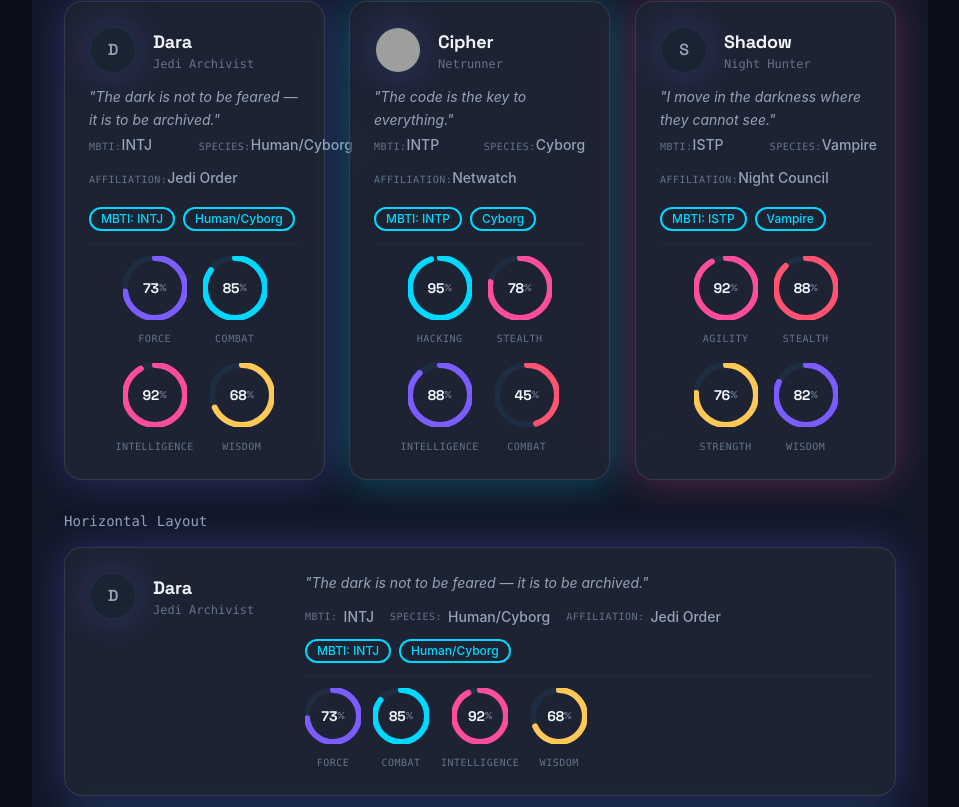
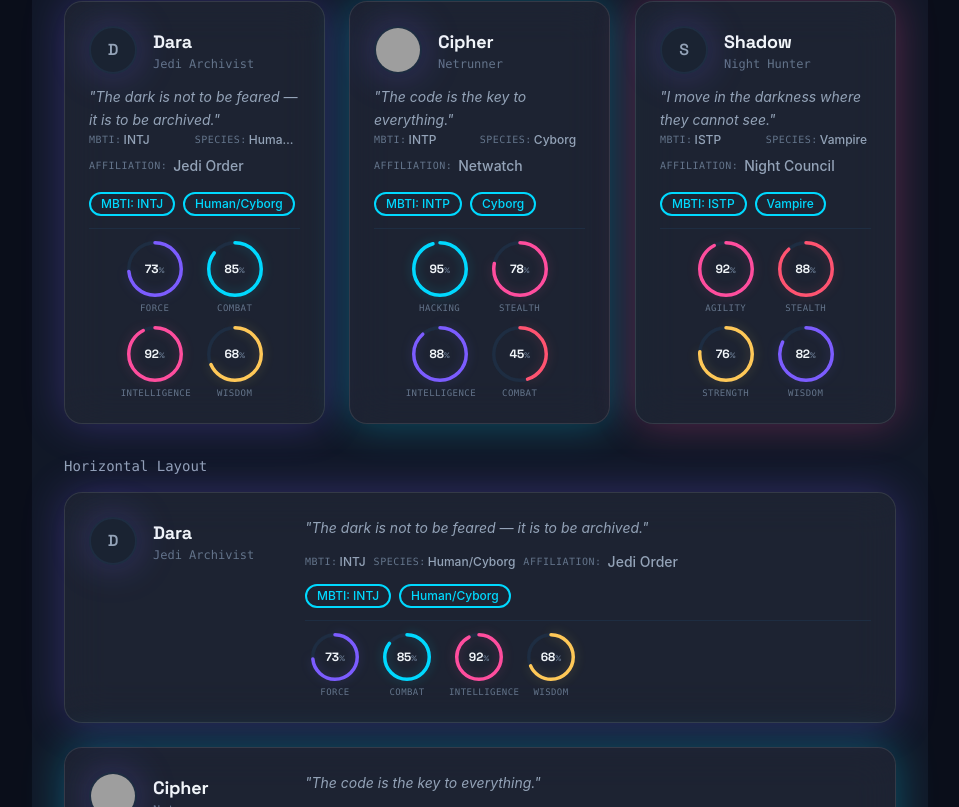
Before and after one commit to idarigan/dara-ui, a React (Vite) app: page / in a window 1280 px wide. Shown: the part 9473-10280 px from the top of the page, without its empty margins (160-1119 px from the left). Built offline with nearby package versions, Linux system fonts and the light colour scheme; grey boxes are pictures that could not be loaded; a web font is replaced by a local one.

Commit message:
feat: replace progress bars with radial rings in CharacterCard

```diff
--- a/src/components/CharacterCard/CharacterCard.tsx
+++ b/src/components/CharacterCard/CharacterCard.tsx
@@ -85,7 +85,7 @@ export interface CharacterCardProps {
  * - 3D tilt effect on hover
  * - Glow variants
  * - Theme-aware colors
- * - Uses Avatar, Badge components
+ * - Uses Avatar and Badge components
  */
 export const CharacterCard: React.FC<CharacterCardProps> = ({
   name,
@@ -109,23 +109,17 @@ export const CharacterCard: React.FC<CharacterCardProps> = ({
   // Handle 3D tilt on mouse move
   const handleMouseMove = (e: React.MouseEvent<HTMLDivElement>) => {
     if (!cardRef.current) return;
-
     const rect = cardRef.current.getBoundingClientRect();
     const x = e.clientX - rect.left;
     const y = e.clientY - rect.top;
     const centerX = rect.width / 2;
     const centerY = rect.height / 2;
-
     const rotateX = ((y - centerY) / centerY) * -8;
     const rotateY = ((x - centerX) / centerX) * 8;
-
     setRotation({ x: rotateX, y: rotateY });
   };
 
-  const handleMouseEnter = () => {
-    setIsHovering(true);
-  };
-
+  const handleMouseEnter = () => setIsHovering(true);
   const handleMouseLeave = () => {
     setIsHovering(false);
     setRotation({ x: 0, y: 0 });
@@ -138,10 +132,7 @@ export const CharacterCard: React.FC<CharacterCardProps> = ({
     pink: "glow-pink",
     none: "",
   };
-
   const glowClass = glowStyles[glow] || "";
-
-  // Determine if horizontal
   const isHorizontal = layout === "horizontal";
 
   // Stat color mapping for radial rings
@@ -162,56 +153,93 @@ export const CharacterCard: React.FC<CharacterCardProps> = ({
   };
 
   // Render radial stat ring
-  const renderStatRing = (stat: CharacterStat, index: number) => {
+  const renderStatRing = (stat: CharacterStat) => {
     const percentage = Math.min(100, Math.max(0, stat.value));
-    const size = isHorizontal ? 56 : 64;
-    const strokeWidth = 4;
+    const size = isHorizontal ? 48 : 56;
+    const strokeWidth = 3.5;
     const radius = (size - strokeWidth) / 2;
     const circumference = 2 * Math.PI * radius;
     const offset = circumference - (percentage / 100) * circumference;
+    const colorClass = getStatColor(stat.color);
+
+    // Fixed width so every item is identical → perfect equal spacing between ring centers
+    const itemWidth = isHorizontal ? 60 : 68;
 
     return (
-      <div key={index} className="text-center flex-shrink-0">
-        <div className="relative inline-flex">
+      <div
+        className="flex flex-col items-center flex-shrink-0"
+        style={{ width: itemWidth }}
+      >
+        <div className="relative" style={{ width: size, height: size }}>
+          {/* Glow ring behind */}
+          {percentage > 0 && (
+            <svg
+              className="absolute inset-0"
+              width={size}
+              height={size}
+              style={{ filter: "blur(6px)", opacity: 0.25 }}
+              viewBox={`0 0 ${size} ${size}`}
+            >
+              <circle
+                cx={size / 2}
+                cy={size / 2}
+                r={radius}
+                fill="none"
+                className={colorClass}
+                strokeWidth={strokeWidth}
+                strokeDasharray={circumference}
+                strokeDashoffset={offset}
+                strokeLinecap="round"
+                transform={`rotate(-90 ${size / 2} ${size / 2})`}
+              />
+            </svg>
+          )}
+
+          {/* Main ring */}
           <svg
+            className="relative"
             width={size}
             height={size}
-            className="stat-ring"
             viewBox={`0 0 ${size} ${size}`}
           >
-            {/* Background ring */}
+            {/* Background track */}
             <circle
               cx={size / 2}
               cy={size / 2}
               r={radius}
+              fill="none"
               stroke="var(--color-border-secondary)"
               strokeWidth={strokeWidth}
-              fill="none"
             />
-            {/* Progress ring */}
+            {/* Progress arc */}
             <circle
               cx={size / 2}
               cy={size / 2}
               r={radius}
-              className={getStatColor(stat.color)}
+              fill="none"
+              className={colorClass}
               strokeWidth={strokeWidth}
-              fill="none"
               strokeDasharray={circumference}
               strokeDashoffset={offset}
               strokeLinecap="round"
-              style={{
-                transition: "stroke-dashoffset 0.8s ease",
-              }}
+              transform={`rotate(-90 ${size / 2} ${size / 2})`}
+              style={{ transition: "stroke-dashoffset 0.8s ease" }}
             />
           </svg>
-          <span className="absolute inset-0 flex items-center justify-center font-heading font-bold text-sm text-[var(--color-text-primary)]">
-            {stat.value}
-            <span className="text-[10px] text-[var(--color-text-tertiary)]">
-              %
+
+          {/* Center value */}
+          <div className="absolute inset-0 flex items-center justify-center">
+            <span className="font-heading font-bold text-xs text-[var(--color-text-primary)]">
+              {stat.value}
+              <span className="text-[8px] text-[var(--color-text-tertiary)]">
+                %
+              </span>
             </span>
-          </span>
+          </div>
         </div>
-        <p className="text-[10px] uppercase tracking-wider text-[var(--color-text-tertiary)] font-mono mt-1">
+
+        {/* Label – perfectly centered under the ring, still has max-width */}
+        <p className="text-[9px] uppercase tracking-wider text-[var(--color-text-tertiary)] font-mono mt-1.5 text-center leading-tight max-w-full">
           {stat.label}
         </p>
       </div>
@@ -246,9 +274,7 @@ export const CharacterCard: React.FC<CharacterCardProps> = ({
           ${isHorizontal ? "flex-shrink-0 md:w-48" : "w-full"}
           flex flex-col
         `}
-        style={{
-          transform: "translateZ(20px)",
-        }}
+        style={{ transform: "translateZ(20px)" }}
       >
         {/* Portrait and Name */}
         <div className="flex items-center gap-4">
@@ -260,12 +286,12 @@ export const CharacterCard: React.FC<CharacterCardProps> = ({
             glow={glow !== "none" ? "purple" : undefined}
             bordered
           />
-          <div>
-            <h4 className="font-heading font-bold text-lg text-[var(--color-text-primary)]">
+          <div className="min-w-0 flex-1">
+            <h4 className="font-heading font-bold text-lg text-[var(--color-text-primary)] truncate">
               {name}
             </h4>
             {subtitle && (
-              <p className="text-[var(--color-text-tertiary)] text-xs font-mono">
+              <p className="text-[var(--color-text-tertiary)] text-xs font-mono truncate">
                 {subtitle}
               </p>
             )}
@@ -276,9 +302,7 @@ export const CharacterCard: React.FC<CharacterCardProps> = ({
         {quote && !isHorizontal && (
           <p
             className="text-[var(--color-text-secondary)] text-sm italic mt-3 leading-relaxed"
-            style={{
-              transform: "translateZ(10px)",
-            }}
+            style={{ transform: "translateZ(10px)" }}
           >
             "{quote}"
           </p>
@@ -291,74 +315,73 @@ export const CharacterCard: React.FC<CharacterCardProps> = ({
           ${isHorizontal ? "flex-1 min-w-0" : "w-full"}
           flex flex-col
         `}
-        style={{
-          transform: "translateZ(15px)",
-        }}
+        style={{ transform: "translateZ(15px)" }}
       >
         {/* Quote - only show in horizontal mode */}
         {quote && isHorizontal && (
           <p
-            className="text-[var(--color-text-secondary)] text-sm italic mb-3 leading-relaxed"
-            style={{
-              transform: "translateZ(10px)",
-            }}
+            className="text-[var(--color-text-secondary)] text-sm italic mb-3 leading-relaxed line-clamp-2"
+            style={{ transform: "translateZ(10px)" }}
           >
             "{quote}"
           </p>
         )}
 
-        {/* Details - flex wrap for horizontal, grid for vertical */}
+        {/* Details */}
         <div
           className={`
-            ${isHorizontal ? "flex flex-wrap gap-x-4 gap-y-1 mb-3" : "grid grid-cols-2 gap-2 mb-4"}
-          `}
-          style={{
-            transform: "translateZ(8px)",
-          }}
+    ${isHorizontal ? "flex flex-wrap gap-x-2 gap-y-1 mb-3" : "grid grid-cols-2 gap-y-2 mb-4"}
+  `}
+          style={{ transform: "translateZ(8px)" }}
         >
           {mbti && (
-            <div className={isHorizontal ? "flex items-center gap-1.5" : ""}>
-              <span className="text-[10px] uppercase tracking-wider text-[var(--color-text-tertiary)] font-mono">
+            <div
+              className={`flex items-center gap-0.5 min-w-0 ${isHorizontal ? "max-w-[calc(50%-0.5rem)]" : ""}`}
+            >
+              <span className="text-[10px] uppercase tracking-wider text-[var(--color-text-tertiary)] font-mono flex-shrink-0">
                 MBTI:
               </span>
-              <span className="text-sm font-medium text-[var(--color-text-secondary)]">
+              <span className="text-xs font-medium text-[var(--color-text-secondary)] truncate min-w-0">
                 {mbti}
               </span>
             </div>
           )}
+
           {species && (
-            <div className={isHorizontal ? "flex items-center gap-1.5" : ""}>
-              <span className="text-[10px] uppercase tracking-wider text-[var(--color-text-tertiary)] font-mono">
+            <div
+              className={`flex items-center gap-0.5 min-w-0 ${isHorizontal ? "max-w-[calc(50%-0.5rem)]" : ""}`}
+            >
+              <span className="text-[10px] uppercase tracking-wider text-[var(--color-text-tertiary)] font-mono flex-shrink-0">
                 Species:
               </span>
-              <span className="text-sm font-medium text-[var(--color-text-secondary)]">
+              <span className="text-xs font-medium text-[var(--color-text-secondary)] truncate min-w-0">
                 {species}
               </span>
             </div>
           )}
+
           {affiliation && (
             <div
               className={`
-                ${isHorizontal ? "flex items-center gap-1.5" : "col-span-2"}
-              `}
+      flex items-center gap-1.5 min-w-0
+      ${isHorizontal ? "max-w-full" : "col-span-2"}
+    `}
             >
-              <span className="text-[10px] uppercase tracking-wider text-[var(--color-text-tertiary)] font-mono">
+              <span className="text-[10px] uppercase tracking-wider text-[var(--color-text-tertiary)] font-mono flex-shrink-0">
                 Affiliation:
               </span>
-              <span className="text-sm font-medium text-[var(--color-text-secondary)]">
+              <span className="text-sm font-medium text-[var(--color-text-secondary)] truncate min-w-0">
                 {affiliation}
               </span>
             </div>
           )}
         </div>
 
-        {/* Traits - using Badge component */}
+        {/* Traits */}
         {traits.length > 0 && (
           <div
             className="flex flex-wrap gap-2 mb-3"
-            style={{
-              transform: "translateZ(5px)",
-            }}
+            style={{ transform: "translateZ(5px)" }}
           >
             {traits.map((trait, index) => (
               <Badge key={index} variant="secondary" size="sm" outline>
@@ -368,18 +391,16 @@ export const CharacterCard: React.FC<CharacterCardProps> = ({
           </div>
         )}
 
-        {/* Stats - using radial progress rings */}
+        {/* Stats – equal spacing + perfectly centered labels */}
         {stats.length > 0 && (
           <div
             className={`
-              ${isHorizontal ? "flex flex-wrap gap-3 justify-start" : "flex flex-wrap gap-4 justify-center"}
+              ${isHorizontal ? "flex flex-wrap gap-3 justify-start" : "flex flex-wrap gap-3 justify-center"}
               pt-3 border-t border-[var(--color-border-secondary)]
             `}
-            style={{
-              transform: "translateZ(5px)",
-            }}
+            style={{ transform: "translateZ(5px)" }}
           >
-            {stats.map((stat, index) => renderStatRing(stat, index))}
+            {stats.map((stat) => renderStatRing(stat))}
           </div>
         )}
       </div>
```
